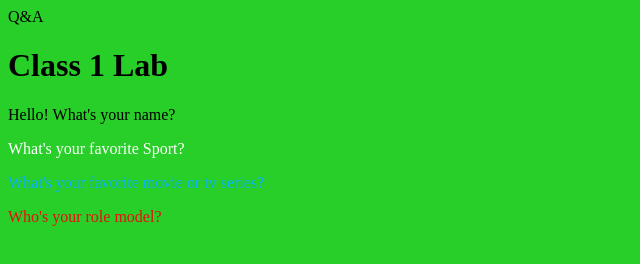
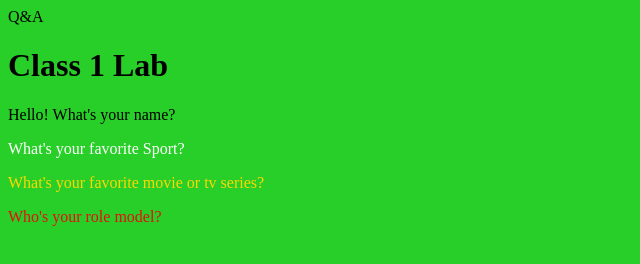
Before and after one commit to KrisD2004/201-Lab01, a plain HTML site: page index.html in a window 1280 px wide. Shown: the whole page, without its empty margins (0-640 px from the left). Drawn offline with Linux system fonts and the light colour scheme.

Commit message:
Update index.html

```diff
--- a/index.html
+++ b/index.html
@@ -9,7 +9,7 @@
         body {background-color: rgb(40, 207, 40);}
         .p1 {color:black}
         .p2 {color:white}
-        .p3 {color:rgb(8, 177, 244)}
+        .p3 {color:gold}
         .p4 {color:rgb(231, 14, 14)}
 
     </style>
@@ -27,4 +27,5 @@
    </main>
    <footer></footer>
 </body>
+<script src="code.js"></script>
 </html>
```
